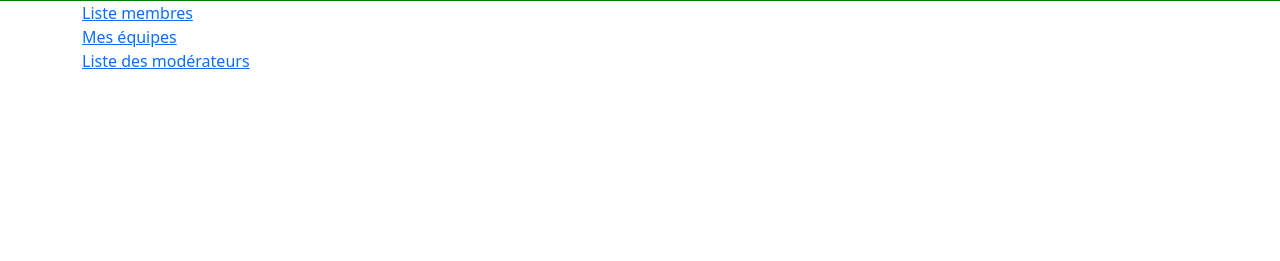
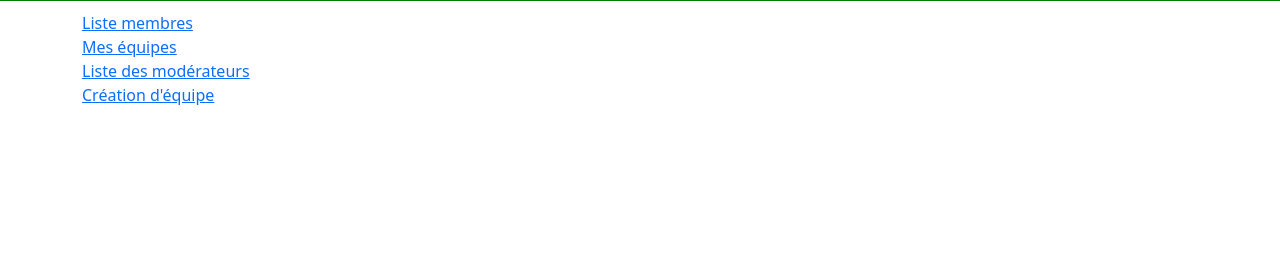
Before and after one commit to CyrilGoldenschue/PRW1_TeamBuilder, a PHP site: template view/home.php in a window 1280 px wide. Shown: the part 79-340 px from the top of the page. Run offline with PHP 8.4, Linux system fonts and the light colour scheme; the template is opened without the code that fills it, so the values that code supplies are empty; the visitor is signed in with stand-in values (Sample User, id 1); some libraries are stand-ins or nearby versions.

Commit message:
Add link to go on create team page

```diff
--- a/view/home.php
+++ b/view/home.php
@@ -6,6 +6,7 @@ ob_start();
         <a class="button column" href="?action=ListMember">Liste membres</a>
         <a class="button column" href="?action=MyTeams">Mes équipes</a>
         <a class="button column" href="?action=ListModo">Liste des modérateurs</a>
+        <a class="button column" href="?action=CreateTeam">Création d'équipe</a>
     </section>
 
 
--- a/view/style/CSS/style.css
+++ b/view/style/CSS/style.css
@@ -13,4 +13,8 @@ header.home {
   color: white;
 }
 
+.row {
+  margin-top: 10px !important;
+}
+
 /*# sourceMappingURL=style.css.map */
--- a/view/style/SCSS/style.scss
+++ b/view/style/SCSS/style.scss
@@ -12,3 +12,7 @@ header.home {
   text-align: center;
   color: white;
 }
+
+.row{
+  margin-top: 10px !important;
+}
```
Also changed, not shown: 1 other file.
